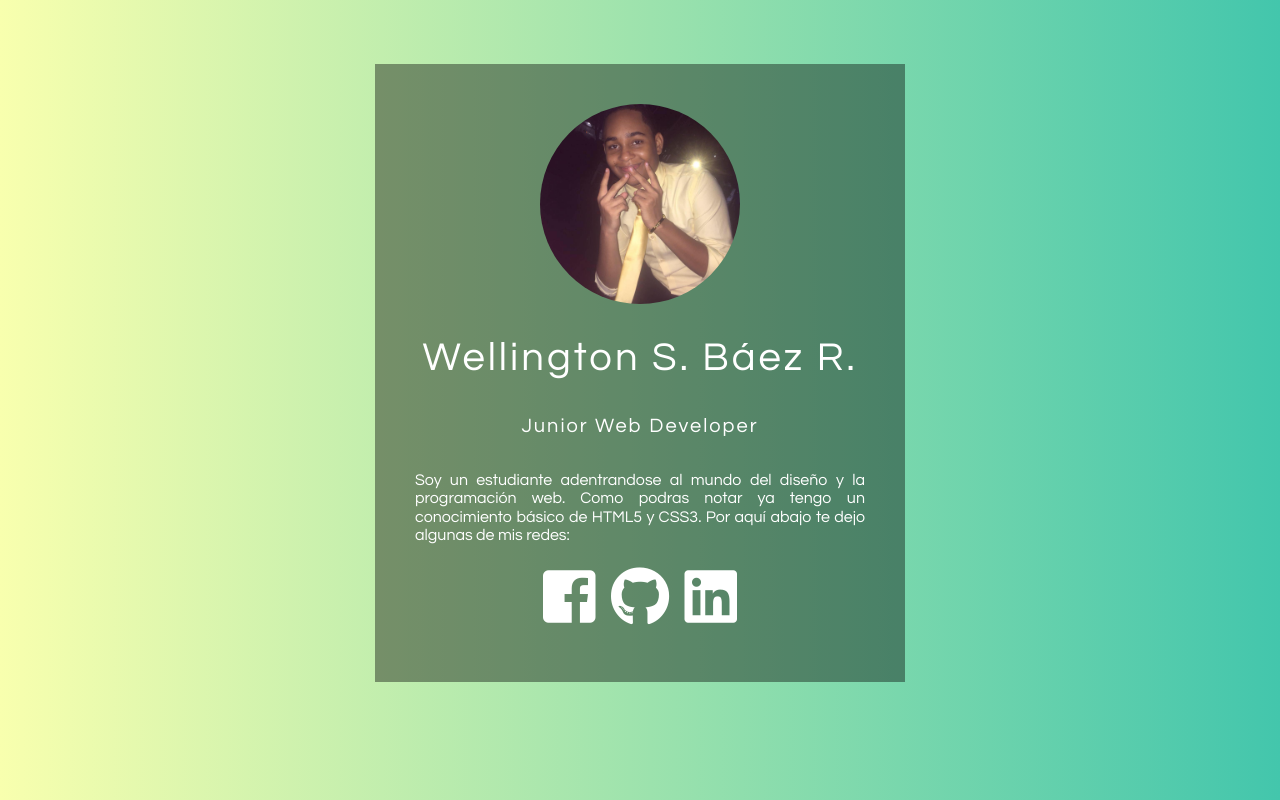
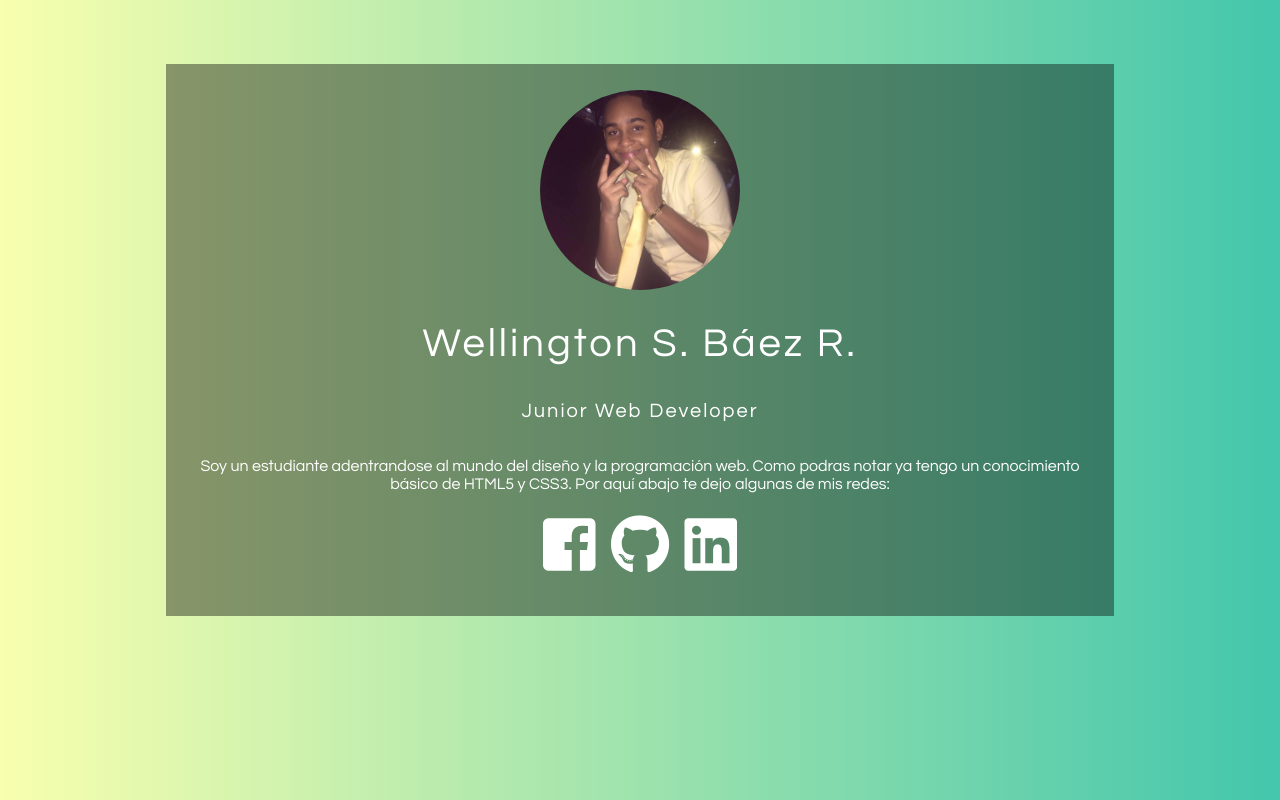
Before and after one commit to Wellington-sbr/Presentation, a plain HTML site: page index.html in a window 1280 px wide. Drawn offline with Linux system fonts and the light colour scheme.

Commit message:
Update master.css

```diff
--- a/master.css
+++ b/master.css
@@ -7,9 +7,9 @@ body{
 }
 
 .box{
-    width: 450px;
+    width: 70%;
     background: rgba(0, 0, 0, 0.4);
-    padding: 40px;
+    padding: 2%;
     text-align: center;
     margin: auto;
     margin-top: 5%;
@@ -32,9 +32,7 @@ body{
     letter-spacing: 2px;
     font-weight: 100;
 }
-.box p{
-    text-align: justify;
-}
+
 ul{
     margin: 0;
     padding: 0;
```
